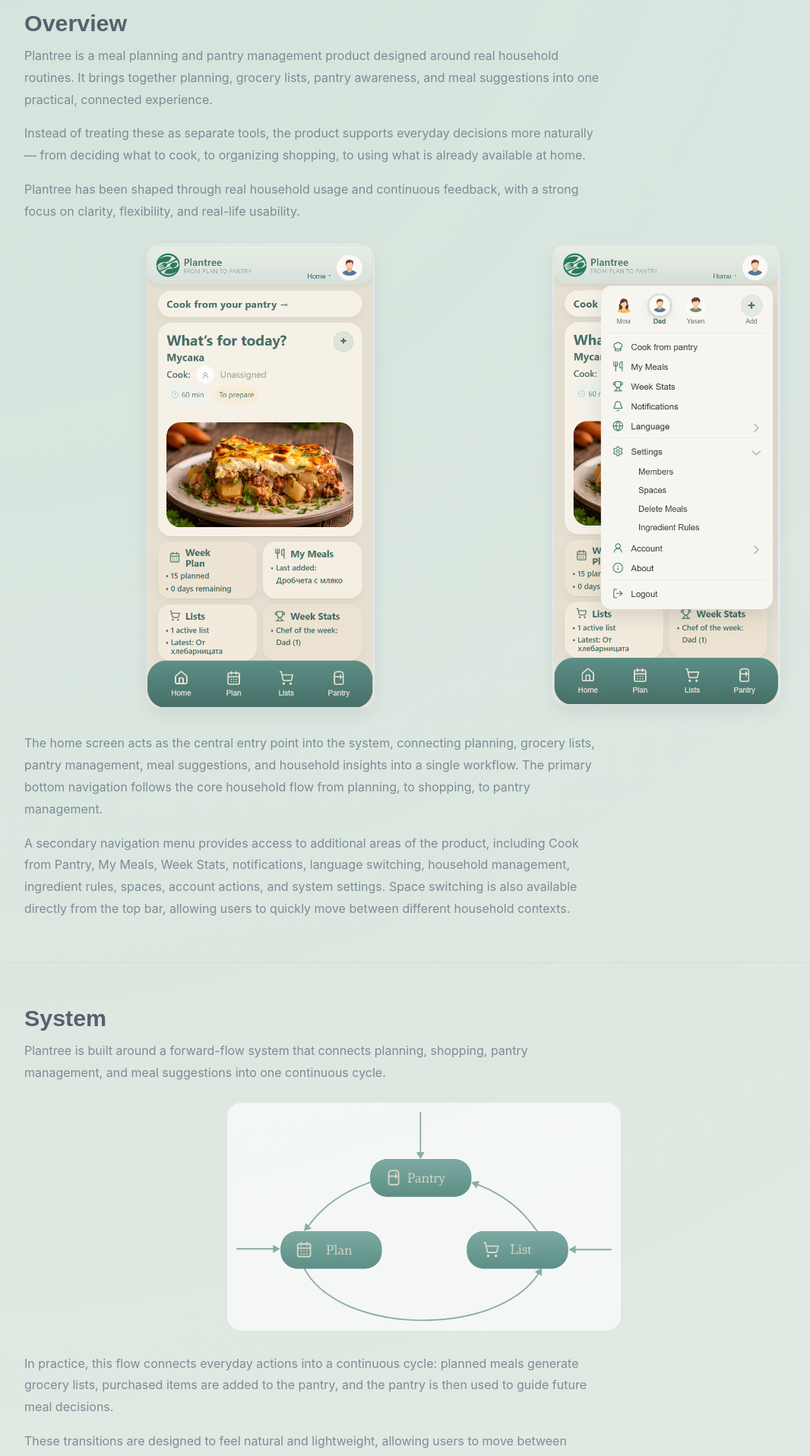
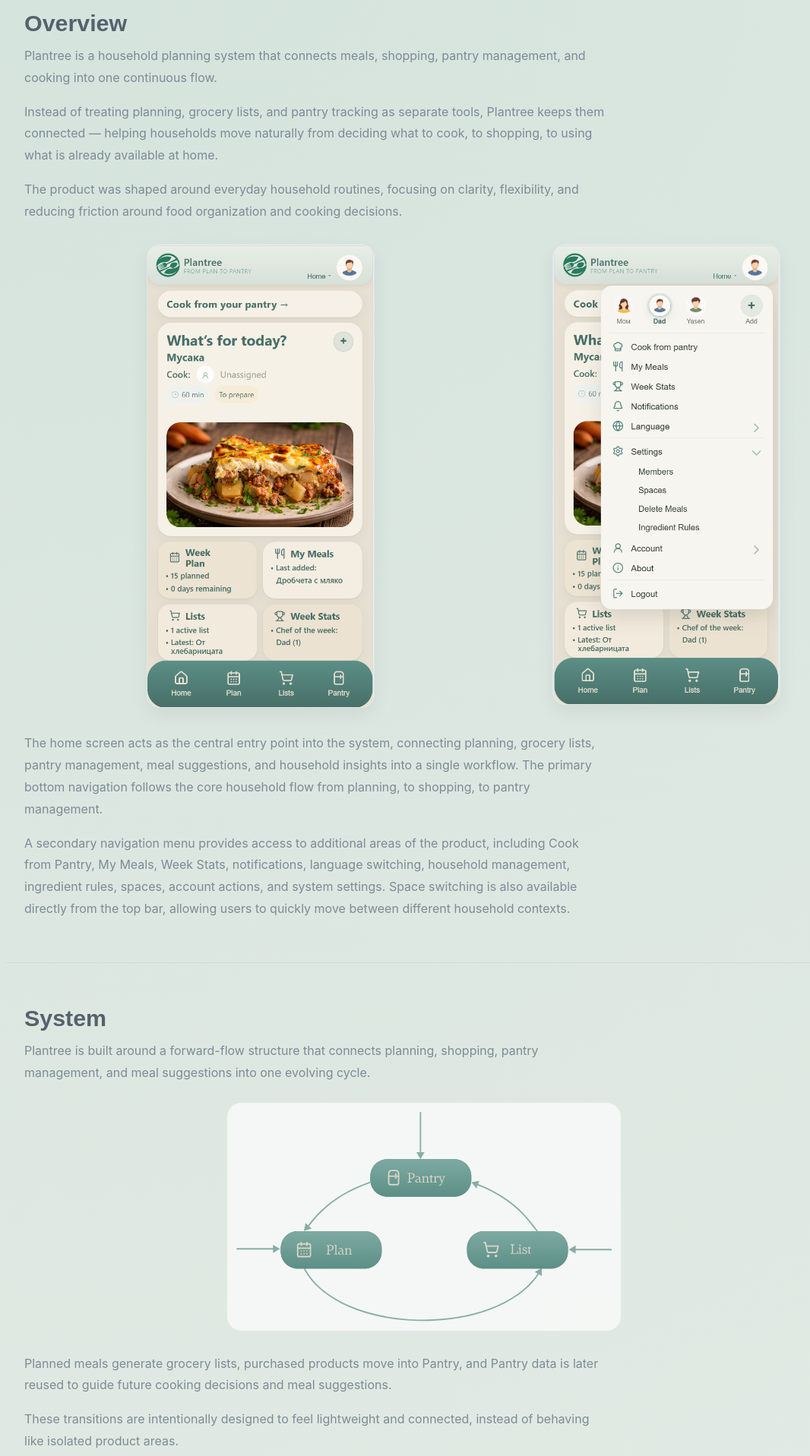
Before and after one commit to radigirl/radostina-portfolio, an Angular app: page /projects/plantree in a window 1280 px wide. Shown: the part 300-2217 px from the top of the page at 76% size, without its empty margins (82-1148 px from the left). Built offline with nearby package versions, Linux system fonts and the light colour scheme.

Commit message:
plantree overiew text polish

```diff
--- a/src/app/features/projects/plantree-detail/plantree-detail.html
+++ b/src/app/features/projects/plantree-detail/plantree-detail.html
@@ -4,7 +4,8 @@
     <section class="project-hero">
         <h1 class="project-title">Plantree</h1>
         <p class="project-subtitle">
-            A structured meal planning and pantry management product built around real-life household workflows.
+            A household planning system that connects meals, grocery shopping, pantry management, and cooking into one
+            continuous experience.
         </p>
     </section>
 
@@ -25,19 +26,19 @@
     <h2>Overview</h2>
 
     <p>
-        Plantree is a meal planning and pantry management product designed around real household routines. It brings
-        together planning, grocery lists, pantry awareness, and meal suggestions into one practical, connected
-        experience.
+        Plantree is a household planning system that connects meals, shopping, pantry management,
+        and cooking into one continuous flow.
     </p>
 
     <p>
-        Instead of treating these as separate tools, the product supports everyday decisions more naturally — from
-        deciding what to cook, to organizing shopping, to using what is already available at home.
+        Instead of treating planning, grocery lists, and pantry tracking as separate tools,
+        Plantree keeps them connected — helping households move naturally from deciding what to cook,
+        to shopping, to using what is already available at home.
     </p>
 
     <p>
-        Plantree has been shaped through real household usage and continuous feedback, with a strong focus on clarity,
-        flexibility, and real-life usability.
+        The product was shaped around everyday household routines, focusing on clarity,
+        flexibility, and reducing friction around food organization and cooking decisions.
     </p>
 
     <div class="overview-images">
@@ -63,8 +64,8 @@
     <h2>System</h2>
 
     <p>
-        Plantree is built around a forward-flow system that connects planning, shopping, pantry management, and meal
-        suggestions into one continuous cycle.
+        Plantree is built around a forward-flow structure that connects planning, shopping,
+        pantry management, and meal suggestions into one evolving cycle.
     </p>
 
     <div class="system-diagram">
@@ -73,13 +74,13 @@
     </div>
 
     <p>
-        In practice, this flow connects everyday actions into a continuous cycle: planned meals generate grocery lists,
-        purchased items are added to the pantry, and the pantry is then used to guide future meal decisions.
+        Planned meals generate grocery lists, purchased products move into Pantry,
+        and Pantry data is later reused to guide future cooking decisions and meal suggestions.
     </p>
 
     <p>
-        These transitions are designed to feel natural and lightweight, allowing users to move between planning,
-        shopping, and cooking without friction.
+        These transitions are intentionally designed to feel lightweight and connected,
+        instead of behaving like isolated product areas.
     </p>
 
     <p>
@@ -298,7 +299,8 @@
     </p>
 
     <div class="lists-images">
-        <img src="assets/images/plantree/lists-generate-selection.png" alt="Meal selection while generating a grocery list" />
+        <img src="assets/images/plantree/lists-generate-selection.png"
+            alt="Meal selection while generating a grocery list" />
 
         <img src="assets/images/plantree/lists-overview.png"
             alt="Grocery lists overview with active, pinned, and archived lists" />
@@ -422,7 +424,8 @@
     </p>
 
     <div class="pantry-images">
-        <img src="assets/images/plantree/pantry-overview.png" alt="Pantry overview with quantities and expiry tracking" />
+        <img src="assets/images/plantree/pantry-overview.png"
+            alt="Pantry overview with quantities and expiry tracking" />
 
         <img src="assets/images/plantree/pantry-always-present.png" alt="Always-present pantry products" />
 
@@ -432,15 +435,19 @@
 
         <img src="assets/images/plantree/pantry-cleanup-sheet.png" alt="Pantry cleanup actions" />
 
-        <img src="assets/images/plantree/pantry-merge-rule-sheet.png" alt="Ingredient merge recognition during pantry entry" />
+        <img src="assets/images/plantree/pantry-merge-rule-sheet.png"
+            alt="Ingredient merge recognition during pantry entry" />
 
         <img src="assets/images/plantree/cook-from-pantry-overview.png" alt="Cook From Pantry meal suggestions" />
 
-        <img src="assets/images/plantree/cook-from-pantry-details.png" alt="Ingredient availability and missing products" />
+        <img src="assets/images/plantree/cook-from-pantry-details.png"
+            alt="Ingredient availability and missing products" />
 
-        <img src="assets/images/plantree/cook-from-pantry-add-to-plan.png" alt="Adding pantry-based meals back into planning" />
+        <img src="assets/images/plantree/cook-from-pantry-add-to-plan.png"
+            alt="Adding pantry-based meals back into planning" />
 
-        <img src="assets/images/plantree/cook-from-pantry-multi-day.png" alt="Multi-day planning from Cook From Pantry" />
+        <img src="assets/images/plantree/cook-from-pantry-multi-day.png"
+            alt="Multi-day planning from Cook From Pantry" />
 
         <img src="assets/images/plantree/move-to-pantry-review.png"
             alt="Reviewing grocery list products before moving to Pantry" />
@@ -601,7 +608,8 @@
         <img class="shot-tablet" src="assets/images/plantree/design-tablet-planning.png"
             alt="Tablet planning layout with responsive week view" />
 
-        <img class="shot-desktop" src="assets/images/plantree/design-desktop-lists.png" alt="Desktop grocery lists layout" />
+        <img class="shot-desktop" src="assets/images/plantree/design-desktop-lists.png"
+            alt="Desktop grocery lists layout" />
 
         <img class="shot-mobile" src="assets/images/plantree/design-bottom-sheet.png"
             alt="Contextual bottom sheet and dialog interactions" />
@@ -640,7 +648,8 @@
     <h2>Tech</h2>
 
     <p>
-        Plantree is built as a responsive Angular-based Progressive Web App focused on real-time household planning and smooth
+        Plantree is built as a responsive Angular-based Progressive Web App focused on real-time household planning and
+        smooth
         mobile-first interactions.
         The application combines structured meal planning, grocery workflows, pantry management, and reusable ingredient
         logic inside a single shared system.
```
